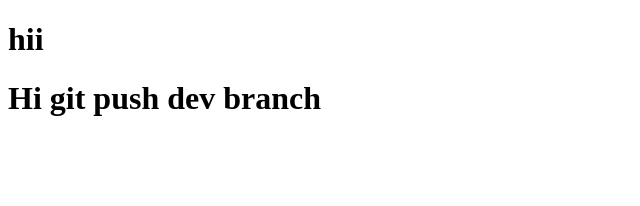
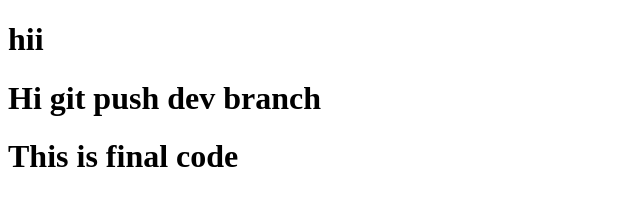
Before and after one commit to Yogesh-Tate/GIT-REPO, a plain HTML site: page Index.html in a window 1280 px wide. Shown: the whole page, without its empty margins (0-640 px from the left). Drawn offline with Linux system fonts and the light colour scheme.

Commit message:
final code

```diff
--- a/Index.html
+++ b/Index.html
@@ -8,5 +8,6 @@
 <body>
     <h1>hii</h1>
     <h1>Hi git push dev branch </h1>
+    <h1>This is final code</h1>
 </body>
 </html>
```
